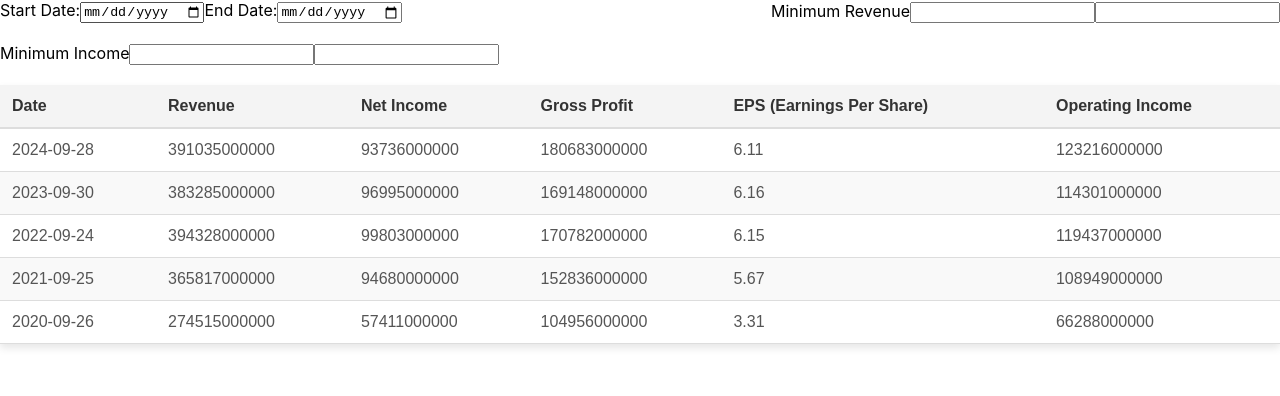
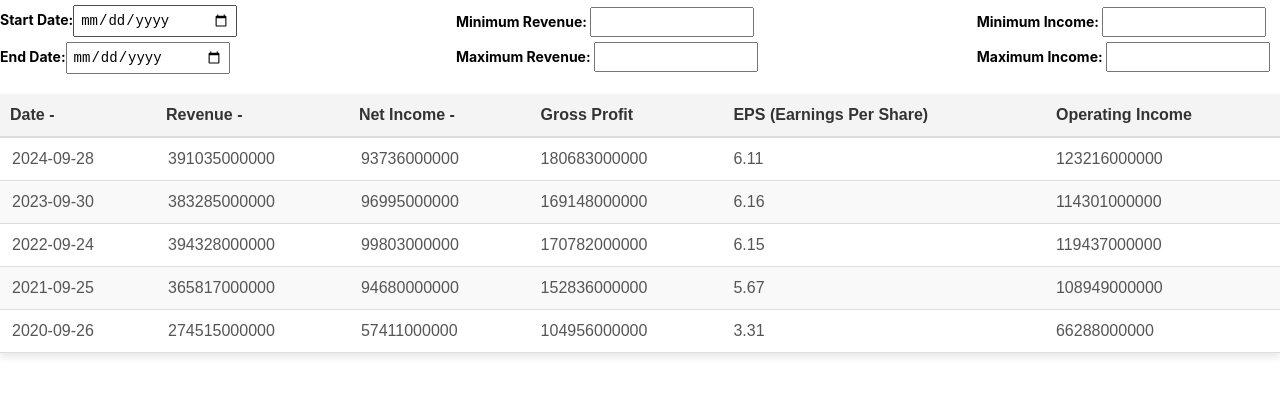
Before and after one commit to CalebMerroto/Financial-Data-Filtering-App, a React (Create React App) app in the folder financial-data-filtering-app/: page / in a window 1280 px wide. Shown: the top 396 px of the page. Built offline with nearby package versions, Linux system fonts and the light colour scheme.

Commit message:
implemented components to control sorting of data

```diff
--- a/financial-data-filtering-app/src/Components/DateRange.css
+++ b/financial-data-filtering-app/src/Components/DateRange.css
@@ -1,4 +1,9 @@
 /* src/Components/DateRange.css */
+.date-range {
+    display: flex;
+    flex-direction: column;
+}
+
 label {
     font-size: 14px;
     font-weight: bold;
--- a/financial-data-filtering-app/src/Components/DateRange.jsx
+++ b/financial-data-filtering-app/src/Components/DateRange.jsx
@@ -1,5 +1,5 @@
 // src/Components/DateRange.jsx
-
+import "./DateRange.css"
 
 function DateRange({ startDate, setStartDate, endDate, setEndDate }) {
 
--- /dev/null
+++ b/financial-data-filtering-app/src/Components/NumRange.css
@@ -0,0 +1,7 @@
+/* src/Components/DateRange.css */
+
+
+.num-range {
+    display: flex;
+    flex-direction: column;
+}
--- a/financial-data-filtering-app/src/Components/NumRange.jsx
+++ b/financial-data-filtering-app/src/Components/NumRange.jsx
@@ -1,11 +1,12 @@
 // src/Components/NumRange.jsx
-
+import "./NumRange.css"
 
 function NumRange({ min, setMin, max, setMax, minLabel, maxLabel }) {
     return (
         <div className="num-range">
             <label>
-                {minLabel}
+
+            <span>{minLabel}: </span>
                 <input
                     type="number"
                     value={min || ""}
@@ -13,7 +14,7 @@ function NumRange({ min, setMin, max, setMax, minLabel, maxLabel }) {
                 />
             </label>
             <label>
-                {maxLabel}
+                <span>{maxLabel}: </span>
                 <input
                     type="number"
                     value={max || ""}
--- /dev/null
+++ b/financial-data-filtering-app/src/Components/SortSelect.css
@@ -0,0 +1,13 @@
+/* src/Components/SortSelect.css */
+
+.sort-select {
+    cursor: pointer;
+    user-select: none;
+    padding: 10px;
+    text-align: left;
+    transition: background-color 0.3s ease; /* Smooth hover effect */
+}
+
+.sort-select:hover {
+    background-color: #dddddd; /* A subtle lighter color for hover */
+}
--- /dev/null
+++ b/financial-data-filtering-app/src/Components/SortSelect.jsx
@@ -0,0 +1,37 @@
+// src/Components/SortSelect.jsx
+import { useEffect, useState } from "react";
+import "./SortSelect.css"
+
+function SortSelect({ sortBy, setSortBy, sortOrder, setSortOrder, label }) {
+    const [arrow, setArrow] = useState(" -");
+
+    const handleClick = () => {
+        if (sortBy === label) {
+            // Toggle sort order if the same column is clicked
+            const newOrder = sortOrder === "ascending" ? "descending" : "ascending";
+            setSortOrder(newOrder);
+            setArrow(newOrder === "ascending" ? " 🔼" : " 🔽");
+        } else {
+            // Set sorting to this column in ascending order
+            setSortBy(label);
+            setSortOrder("ascending");
+            setArrow(" 🔼");
+        }
+    };
+
+    useEffect(() => {
+        // Reset arrow if another column is selected
+        if (sortBy !== label) {
+            setArrow(" -");
+        }
+    }, [sortBy, label]);
+
+    return (
+        <th onClick={handleClick} className="sort-select">
+            <span>{label}</span>
+            {arrow}
+        </th>
+    );
+}
+
+export default SortSelect;
--- a/financial-data-filtering-app/src/Components/Table.jsx
+++ b/financial-data-filtering-app/src/Components/Table.jsx
@@ -4,6 +4,7 @@ import fetchIncomeData from "../API";
 import DateRange from "./DateRange";
 import "./Table.css";
 import NumRange from "./NumRange";
+import SortSelect from "./SortSelect"
 
 function Table() {
     const [data, setData] = useState([]);
@@ -28,50 +29,40 @@ function Table() {
         fetchData();
     }, []);
 
-    // Filter data based on criteria
+    // Filter data based on criteria & sort it
     useEffect(() => {
-        let temp = data;
+        if (sortBy === "none") return;
 
-        // Filter by date
-        if (startDate || endDate) {
-            temp = temp.filter((row) => {
+        const sortedData = [...data].filter((row) => {
+            // Apply the current filters
             const rowDate = new Date(row.date);
             const start = startDate ? new Date(startDate) : null;
             const end = endDate ? new Date(endDate) : null;
-                return (!start || rowDate >= start) && (!end || rowDate <= end);
-            });
-        }
 
-        // Filter by revenue
-        if (minRev || maxRev) {
-            temp = temp.filter((row) => {
             return (
+                (!start || rowDate >= start) &&
+                (!end || rowDate <= end) &&
                 (!minRev || row.revenue >= minRev) &&
-                    (!maxRev || row.revenue <= maxRev)
-                );
-            });
-        }
-
-        // Filter by net income
-        if (minIncome || maxIncome) {
-            temp = temp.filter((row) => {
-                return (
+                (!maxRev || row.revenue <= maxRev) &&
                 (!minIncome || row.netIncome >= minIncome) &&
                 (!maxIncome || row.netIncome <= maxIncome)
             );
         });
+
+        // Apply sorting
+        sortedData.sort((a, b) => {
+            let valueA, valueB;
+
+            if (sortBy === "Date") {
+                valueA = new Date(a.date);
+                valueB = new Date(b.date);
+            } else if (sortBy === "Revenue") {
+                valueA = a.revenue;
+                valueB = b.revenue;
+            } else if (sortBy === "Net Income") {
+                valueA = a.netIncome;
+                valueB = b.netIncome;
             }
-
-        setFiltered(temp); // Update the filtered data
-    }, [startDate, endDate, data, maxRev, minRev, maxIncome, minIncome]);
-
-    // Sort data
-    useEffect(() => {
-        if (sortBy === "none") return;
-
-        const sortedData = [...filtered].sort((a, b) => {
-            const valueA = a[sortBy];
-            const valueB = b[sortBy];
 
             if (sortOrder === "ascending") {
                 return valueA > valueB ? 1 : -1;
@@ -80,8 +71,9 @@ function Table() {
             }
         });
 
-        setFiltered(sortedData); // Update filtered data with sorted data
-    }, [sortBy, sortOrder, filtered]);
+        setFiltered(sortedData); // Update the filtered and sorted data
+    }, [sortBy, sortOrder, data, startDate, endDate, minRev, maxRev, minIncome, maxIncome]);
+
 
     return (
         <>
@@ -98,7 +90,7 @@ function Table() {
                     max={maxRev}
                     setMax={setMaxRev}
                     minLabel={"Minimum Revenue"}
-                    MinLabel={"Maximum Revenue"}
+                    maxLabel={"Maximum Revenue"}
                 />
                 <NumRange
                     min={minIncome}
@@ -106,15 +98,33 @@ function Table() {
                     max={maxIncome}
                     setMax={setMaxIncome}
                     minLabel={"Minimum Income"}
-                    MinLabel={"Maximum Income"}
+                    maxLabel={"Maximum Income"}
                 />
             </div>
             <table>
                 <thead>
                     <tr>
-                        <th>Date</th>
-                        <th>Revenue</th>
-                        <th>Net Income</th>
+                        <SortSelect
+                            sortBy={sortBy}
+                            setSortBy={setSortBy}
+                            setSortOrder={setSortOrder}
+                            sortOrder={sortOrder}
+                            label="Date"
+                        />
+                        <SortSelect
+                            sortBy={sortBy}
+                            setSortBy={setSortBy}
+                            setSortOrder={setSortOrder}
+                            sortOrder={sortOrder}
+                            label="Revenue"
+                        />
+                        <SortSelect
+                            sortBy={sortBy}
+                            setSortBy={setSortBy}
+                            setSortOrder={setSortOrder}
+                            sortOrder={sortOrder}
+                            label="Net Income"
+                        />
                         <th>Gross Profit</th>
                         <th>EPS (Earnings Per Share)</th>
                         <th>Operating Income</th>
```
Lines whose indentation alone changed are shown as unchanged.
